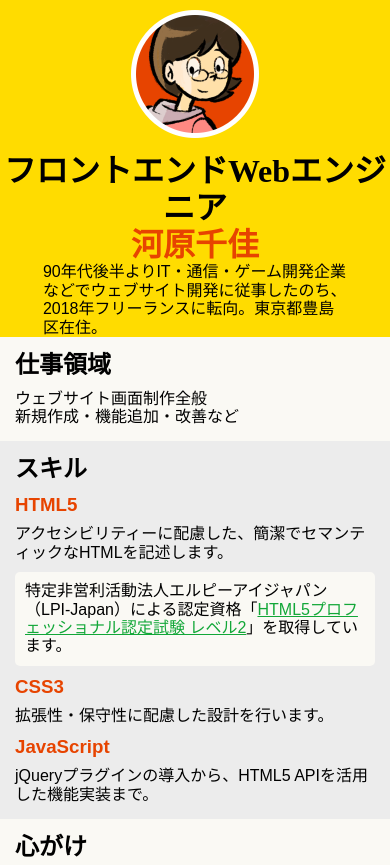
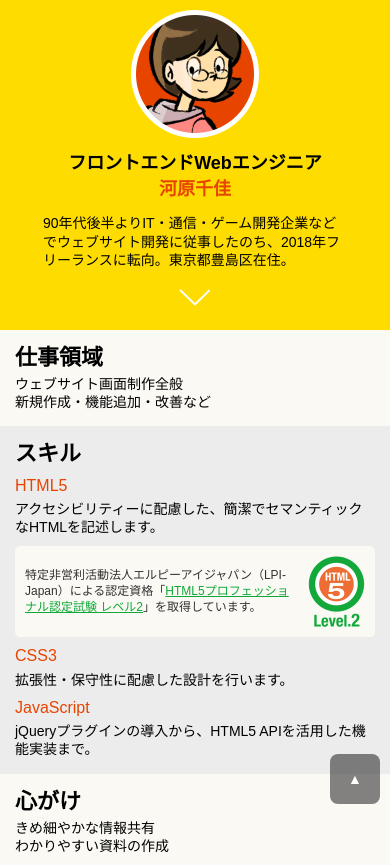
Before and after one commit to chikakawara/chikakawara.github.io, a website: page index.html in a window 390 px wide. Shown: the top 865 px of the page. Drawn offline with nearby package versions, Linux system fonts and the light colour scheme.

Commit message:
set font sizes for mobile version

```diff
--- a/index.html
+++ b/index.html
@@ -20,6 +20,7 @@
     <p class="biography">
       90年代後半よりIT・通信・ゲーム開発企業などでウェブサイト開発に従事したのち、2018年フリーランスに転向。東京都豊島区在住。
     </p>
+    <div class="arrow"><a href="#speciality"><img src="/src/img/arrow@2x.png" alt=""></a></div>
   </header>
   <nav>
     <ul>
@@ -41,7 +42,9 @@
       <h2>スキル</h2>
       <h3>HTML5</h3>
       <p class="txt">アクセシビリティーに配慮した、簡潔でセマンティックなHTMLを記述します。</p>
-      <p class="certification">特定非営利活動法人エルピーアイジャパン（LPI-Japan）による認定資格「<a href="https://html5exam.jp/" target="_blank">HTML5プロフェッショナル認定試験 レベル2</a>」を取得しています。</p>
+      <div class="certification">
+        <p>特定非営利活動法人エルピーアイジャパン（LPI-Japan）による認定資格「<a href="https://html5exam.jp/" target="_blank">HTML5プロフェッショナル認定試験 レベル2</a>」を取得しています。</p>
+      </div>
       <h3>CSS3</h3>
       <p class="txt">拡張性・保守性に配慮した設計を行います。</p>
       <h3>JavaScript</h3>
@@ -66,5 +69,6 @@
     </ul>
     <p>&copy; 2018 - Chika Kawara All rights reserved.</p>
   </footer>
+  <div id="to_pagetop" class="to_pagetop">▲</div>
 </body>
 </html>
--- a/src/css/scss/styles.scss
+++ b/src/css/scss/styles.scss
@@ -1,7 +1,7 @@
 /* variables */
 $font-base: 'Hiragino Maru Gothic Pro', 'ヒラギノ丸ゴ Pro W4', Meiryo, メイリオ, Osaka, 'MS PGothic', arial, helvetica, sans-serif;
-$font-gothic: 'Hiragino Kaku Gothic ProN', 'ヒラギノ角ゴ ProN W3';
-$font-gothic-bold: 'Hiragino Kaku Gothic StdN', 'ヒラギノ角ゴ StdN';
+$font-gothic: 'Hiragino Kaku Gothic ProN', 'ヒラギノ角ゴ ProN W3', Meiryo, メイリオ, Osaka, 'MS PGothic', arial, helvetica, sans-serif;
+$font-gothic-bold: 'Hiragino Kaku Gothic StdN', 'ヒラギノ角ゴ StdN', Meiryo, メイリオ, Osaka, 'MS PGothic', arial, helvetica, sans-serif;
 $primary-color: #FFDC00;
 $secondary-color: #E74400;
 $bgcolor-light: #FAF9F4;
@@ -9,6 +9,21 @@ $bgcolor-dark: #ECECEC;
 $link-color: #12A738;
 
 /* reset */
+html {
+  box-sizing: border-box;
+}
+*, *:before, *:after {
+  box-sizing: inherit;
+}
+
+button {
+  border: 0;
+}
+
+h1, h2, h3, h4, h5, h6 {
+  font-size: 100%;
+}
+
 h1, h2, h3, p, ul {
   margin: 0;
   padding: 0;
@@ -16,6 +31,9 @@ h1, h2, h3, p, ul {
   -webkit-margin-after: 0;
   -webkit-margin-start: 0;
   -webkit-margin-end: 0;
+}
+h3 {
+  font-weight: normal;
 }
 
 li {
@@ -28,8 +46,13 @@ html,body {
   padding: 0;
 }
 
+html {
+  font-size: 62.5%;
+}
+
 body {
   font-family: $font-base;
+  font-size: 1.4em;
 }
 
 a {
@@ -40,10 +63,13 @@ header {
   background: no-repeat center 10px/128px url(/src/img/portlait_mobile@2x.png) $primary-color;
   h1 {
     font-family: $font-gothic;
+    font-size: 1.8rem;
     padding-top: 153px;
+    margin-bottom: 15px;
     text-align: center;
     .profession {
       display: block;
+      margin-bottom: 5px;
     }
     .name {
       color: $secondary-color;
@@ -52,8 +78,18 @@ header {
     }
   }
   .biography {
+    line-height: 1.3;
     width: 78%;
     margin: 0 auto;
+  }
+  .arrow {
+    text-align: center;
+    margin-top: 20px;
+    padding-bottom: 20px;
+    img {
+      width: 32px;
+      height: auto;
+    }
   }
 }
 
@@ -69,30 +105,53 @@ nav {
   }
   h2 {
     font-family: $font-gothic;
+    font-size: 2.2rem;
   }
   h3 {
     color: $secondary-color;
+    font-size: 1.6rem;
     margin-top: 10px;
   }
   .txt {
-    margin-top: 10px;
+    line-height: 1.3;
+    margin-top: 5px;
   }
 }
 
 .certification {
-  background-color: $bgcolor-light;
+  background: no-repeat right 10px center/57px url(/src/img/certification@2x.png) $bgcolor-light;
   border-radius: 5px;
+  color: #333;
+  display: table;
+  font-size: 1.2rem;
+  line-height: 1.3;
   margin: 10px 0;
-  padding: 10px;
+  min-height: 91px;
+  padding: 10px 80px 10px 10px;
+  p {
+    display: table-cell;
+    vertical-align: middle;
+  }
+}
+
+.contact {
+  margin: 20px 0 70px;
 }
 .email-btn {
   background-color: $secondary-color;
   border-radius: 5px;
+  box-shadow: 0 5px 0 #944038;
   color: #fff;
   display: block;
+  font-size: 2rem;
   width: 267px;
   height: 65px;
   margin: 0 auto;
+  &:active {
+    position: relative;
+    top: 3px; /* 3px drop */
+    box-shadow: 0 0 0 #944038; /* less by 3px (to zero) */
+  }
 }
 
 footer {
@@ -104,3 +163,18 @@ footer {
 .sns {
   display: flex;
 }
+
+.to_pagetop {
+  color: #fff;
+  cursor: pointer;
+  position: fixed;
+  bottom: 40px;
+  right: 10px;
+  width: 50px;
+  height: 50px;
+  display: flex;
+  justify-content: center;
+  align-items: center;
+  border-radius: 8px;
+  background: rgba(10, 10, 10, .5);
+}
```
Also changed, not shown: src/css/styles.css, src/img/arrow.png (added), src/img/arrow@2x.png (added), src/img/arrow@3x.png (added), src/img/certification.png (added), src/img/certification@2x.png (added), src/img/certification@3x.png (added).
